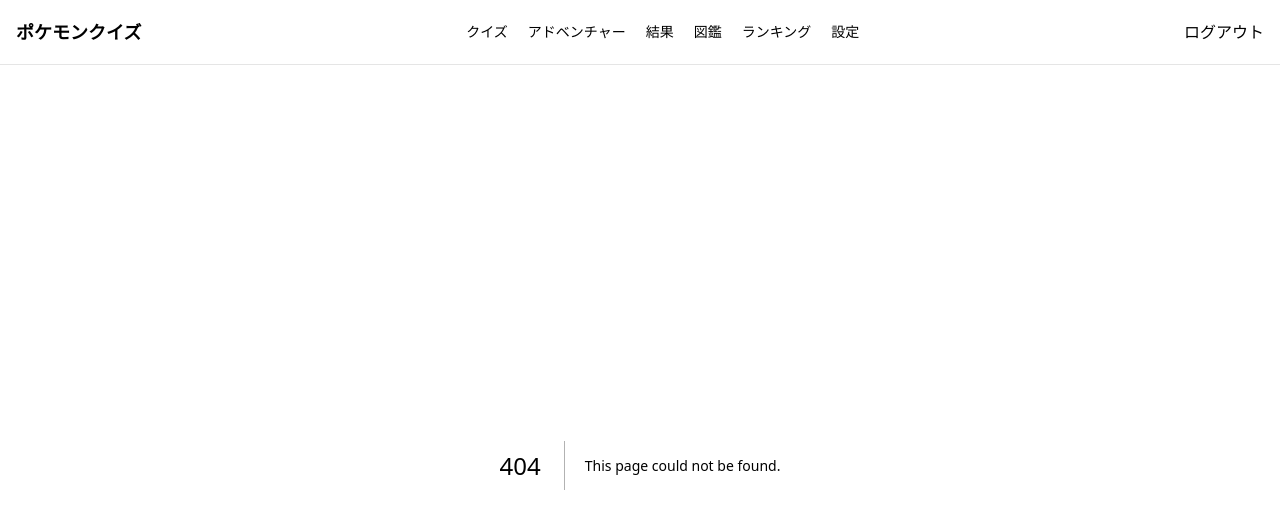
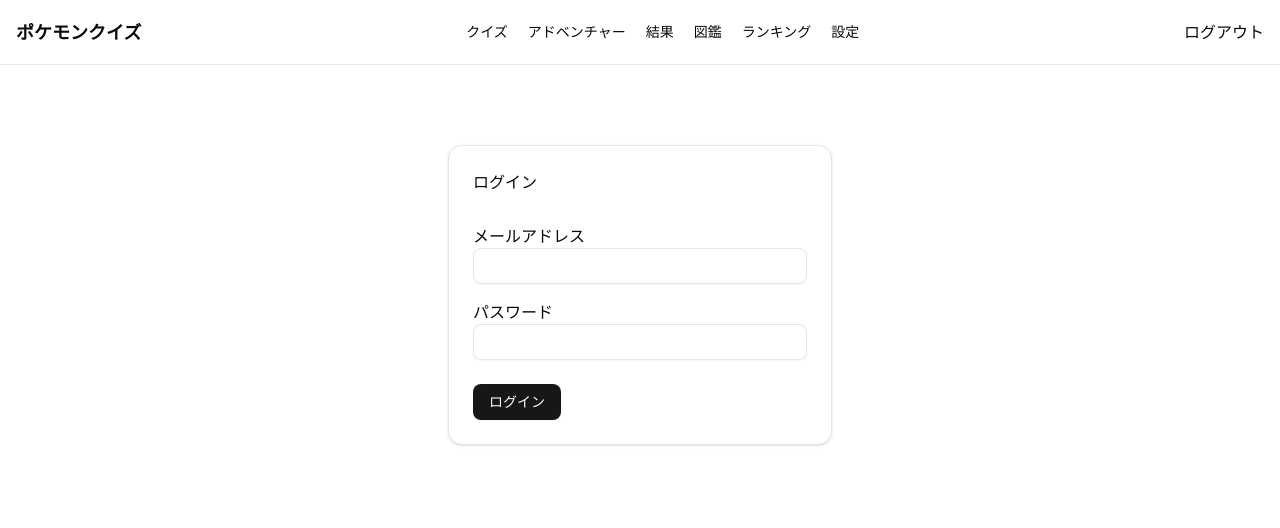
Before and after one commit to FMs-shinozaki/pokemon-quiz-react, a Next.js app: page /login in a window 1280 px wide. Before the commit this address had no page. Shown: the top 528 px of the page. Built offline with nearby package versions, Linux system fonts and the light colour scheme.

Commit message:
- ログイン画面追加

```diff
--- /dev/null
+++ b/env.d.ts
@@ -0,0 +1,15 @@
+import "next";
+
+declare global {
+  namespace NodeJS {
+    interface ProcessEnv {
+      NEXT_PUBLIC_API_KEY: string;
+      NEXT_PUBLIC_AUTH_DOMAIN: string;
+      NEXT_PUBLIC_PROJECT_ID: string;
+      NEXT_PUBLIC_STORAGE_BUCKET: string;
+      NEXT_PUBLIC_MESSAGING_SENDER_ID: string;
+      NEXT_PUBLIC_APP_ID: string;
+      NEXT_PUBLIC_MEASUREMENT_ID: string;
+    }
+  }
+}
--- /dev/null
+++ b/src/app/(auth)/login/page.tsx
@@ -0,0 +1,60 @@
+"use client";
+import { Button } from "@/components/ui/button";
+import {
+  Card,
+  CardContent,
+  CardFooter,
+  CardHeader,
+} from "@/components/ui/card";
+import { Input } from "@/components/ui/input";
+import Firebase from "@/lib/firebase";
+import { Label } from "@radix-ui/react-label";
+import { signInWithEmailAndPassword } from "firebase/auth";
+
+const login = (form: any) => {
+  // TODO: react-form-hooks を使った方がモダン？
+  // TODO: 値検証、エラーメッセージの掲出
+
+  signInWithEmailAndPassword(
+    Firebase.instance.auth,
+    form.get("email"),
+    form.get("password")
+  ).then((userCredential) => {
+    const user = userCredential.user;
+
+    console.log(user);
+
+    // TODO: ログイン後の処理、画面遷移、状態保持
+  });
+};
+
+export default function Login() {
+  return (
+    <div className="flex justify-center p-20">
+      <Card className="min-w-sm">
+        <CardHeader>ログイン</CardHeader>
+        <CardContent>
+          <form
+            id="loginForm"
+            className="grid justify-center grid-cols-1 gap-4"
+            action={login}
+          >
+            <div className="">
+              <Label htmlFor="email">メールアドレス</Label>
+              <Input type="email" name="email" />
+            </div>
+            <div>
+              <Label htmlFor="password">パスワード</Label>
+              <Input type="password" name="password" />
+            </div>
+          </form>
+        </CardContent>
+        <CardFooter>
+          <Button form="loginForm" type="submit">
+            ログイン
+          </Button>
+        </CardFooter>
+      </Card>
+    </div>
+  );
+}
--- /dev/null
+++ b/src/lib/firebase.ts
@@ -0,0 +1,33 @@
+import { FirebaseApp, initializeApp } from "firebase/app";
+import { Auth, getAuth } from "firebase/auth";
+
+export default class Firebase {
+  _instance: FirebaseApp;
+  _auth?: Auth;
+
+  constructor() {
+    const firebaseConfig = {
+      apiKey: process.env.NEXT_PUBLIC_API_KEY,
+      authDomain: process.env.NEXT_PUBLIC_AUTH_DOMAIN,
+      projectId: process.env.NEXT_PUBLIC_PROJECT_ID,
+      storageBucket: process.env.NEXT_PUBLIC_STORAGE_BUCKET,
+      messagingSenderId: process.env.NEXT_PUBLIC_MESSAGING_SENDER_ID,
+      appId: process.env.NEXT_PUBLIC_APP_ID,
+      measurementId: process.env.NEXT_PUBLIC_MEASUREMENT_ID,
+    };
+
+    this._instance = initializeApp(firebaseConfig);
+  }
+
+  static get instance() {
+    return new Firebase();
+  }
+
+  get auth(): Auth {
+    if (!this._auth) {
+      this._auth = getAuth(this._instance);
+    }
+
+    return this._auth;
+  }
+}
```
